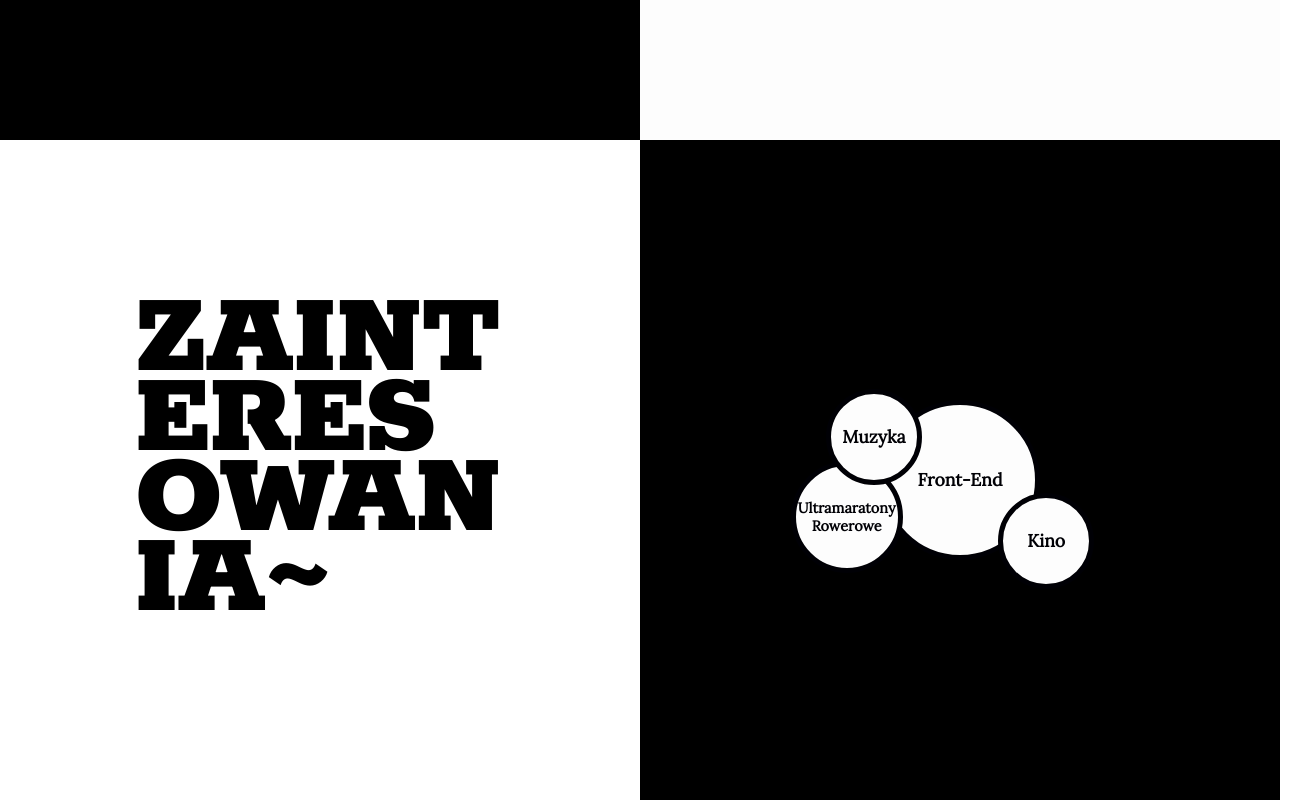
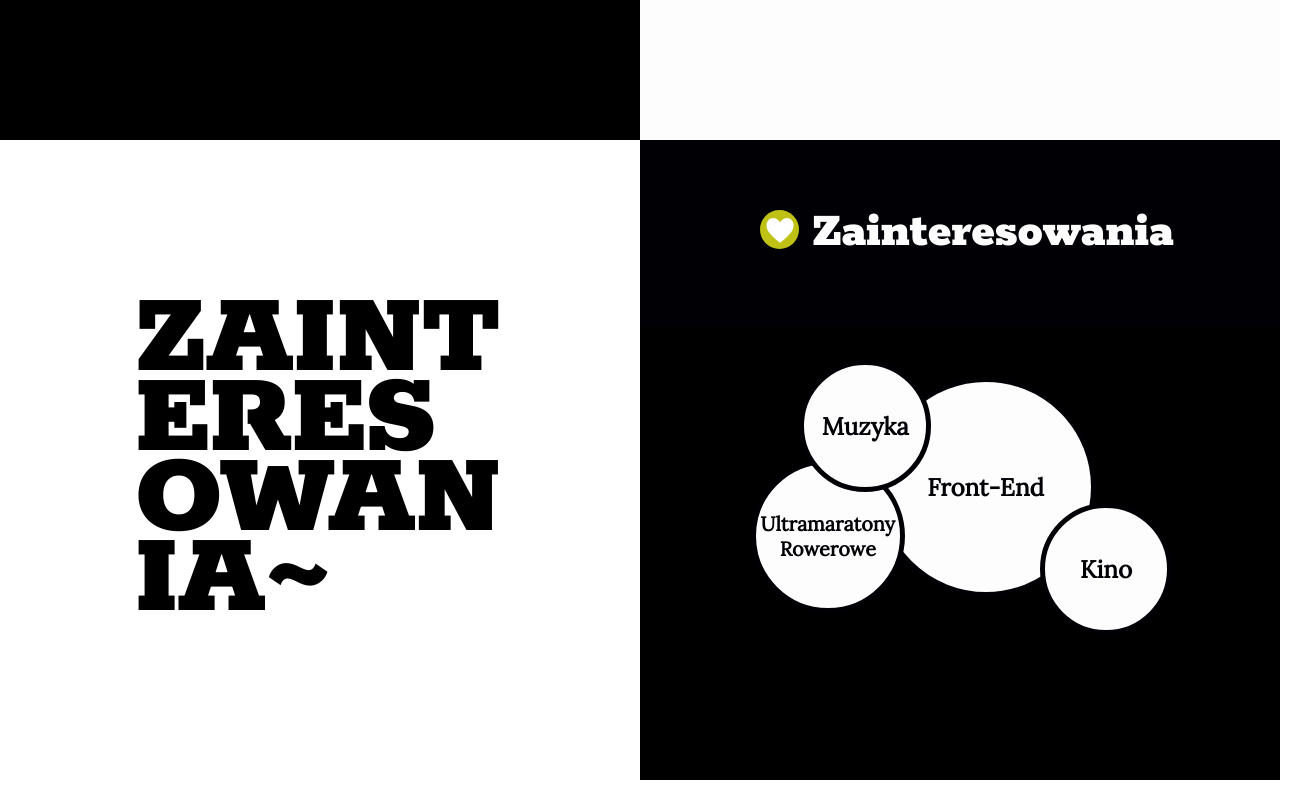
Before and after one commit to pawellicznerski/cv_pawel, a React (Create React App) app: page / in a window 1280 px wide. Shown: the part 3137-3937 px from the top of the page, 1306 px wide, since content can reach past the window. Built offline with nearby package versions, Linux system fonts and the light colour scheme.

Commit message:
finished interests section

```diff
--- a/src/App.css
+++ b/src/App.css
@@ -850,15 +850,20 @@
           height: 320px; } }
   @media (min-width: 600px) {
     .interests__content {
-      background-color: black; } }
+      background-color: black;
+      height: 50vw; } }
   .interests__section-name {
     padding-left: 10px;
-    background-color: rgba(10, 10, 10, 0);
-    display: flex; }
+    background-color: #fdfdfd;
+    display: flex;
+    justify-content: center; }
+    @media (min-width: 600px) {
+      .interests__section-name {
+        background-color: #000005; } }
     .interests__section-name__icon {
       background-position: center;
       background-repeat: no-repeat;
-      background-size: cover;
+      background-size: 28px 28px;
       margin-top: 9px;
       height: 39px;
       width: 39px;
@@ -882,7 +887,8 @@
       @media (min-width: 600px) {
         .interests__section-name__text {
           font-size: 28px;
-          margin: 4vw 0 4vw 4px; } }
+          margin: 4vw 0 4vw 4px;
+          color: #fdfdfd; } }
       @media (min-width: 760px) {
         .interests__section-name__text {
           font-size: 35px; } }
@@ -892,16 +898,21 @@
           margin: 6vw 0 5vw 9px; } }
 
 .interests__content {
-  width: 100%;
-  margin-bottom: 10px; }
+  width: 100%; }
   .interests__content .interests__cirles {
     width: 100%;
-    height: 50vw;
     display: flex;
     justify-content: center;
     align-items: center;
     text-align: center;
-    font-weight: bold; }
+    font-weight: bold;
+    margin-top: 6vw; }
+    @media (min-width: 600px) {
+      .interests__content .interests__cirles {
+        margin: 4vw 0 0 2vw; } }
+    @media (min-width: 760px) {
+      .interests__content .interests__cirles {
+        margin-bottom: 6vw; } }
     .interests__content .interests__cirles_item {
       text-transform: capitalize;
       color: #000005;
@@ -937,6 +948,87 @@
         width: 96px;
         height: 96px;
         position: absolute; }
+    @media (min-width: 600px) {
+      .interests__content .interests__cirles_item_dark-main {
+        font-size: 15.4px;
+        width: 140px;
+        height: 140px;
+        position: relative; }
+        .interests__content .interests__cirles_item_dark-main_lightest {
+          font-size: 12.6px;
+          left: -82.6px;
+          top: 49px;
+          width: 98px;
+          height: 98px;
+          position: absolute; }
+        .interests__content .interests__cirles_item_dark-main_light {
+          font-size: 15.4px;
+          left: -51.8px;
+          top: -14px;
+          width: 84px;
+          height: 84px;
+          position: absolute; }
+        .interests__content .interests__cirles_item_dark-main_darkest {
+          font-size: 15.4px;
+          right: -51.8px;
+          top: 77px;
+          width: 84px;
+          height: 84px;
+          position: absolute; } }
+    @media (min-width: 760px) {
+      .interests__content .interests__cirles_item_dark-main {
+        font-size: 19.8px;
+        width: 180px;
+        height: 180px;
+        position: relative; }
+        .interests__content .interests__cirles_item_dark-main_lightest {
+          font-size: 16.2px;
+          left: -106.2px;
+          top: 63px;
+          width: 126px;
+          height: 126px;
+          position: absolute; }
+        .interests__content .interests__cirles_item_dark-main_light {
+          font-size: 19.8px;
+          left: -66.6px;
+          top: -18px;
+          width: 108px;
+          height: 108px;
+          position: absolute; }
+        .interests__content .interests__cirles_item_dark-main_darkest {
+          font-size: 19.8px;
+          right: -66.6px;
+          top: 99px;
+          width: 108px;
+          height: 108px;
+          position: absolute; } }
+    @media (min-width: 1000px) {
+      .interests__content .interests__cirles_item_dark-main {
+        font-size: 24.2px;
+        width: 220px;
+        height: 220px;
+        position: relative; }
+        .interests__content .interests__cirles_item_dark-main_lightest {
+          font-size: 19.8px;
+          left: -129.8px;
+          top: 77px;
+          width: 154px;
+          height: 154px;
+          position: absolute; }
+        .interests__content .interests__cirles_item_dark-main_light {
+          font-size: 24.2px;
+          left: -81.4px;
+          top: -22px;
+          width: 132px;
+          height: 132px;
+          position: absolute; }
+        .interests__content .interests__cirles_item_dark-main_darkest {
+          font-size: 24.2px;
+          right: -81.4px;
+          top: 121px;
+          width: 132px;
+          height: 132px;
+          position: absolute; } }
 
 .page {
   font-family: 'Lora', serif; }
--- a/src/components/cv-page/footer/footer.js
+++ b/src/components/cv-page/footer/footer.js
@@ -5,6 +5,9 @@ class Footer extends Component {
   render() {
     return (
       <div className="footer">
+        <p>Wyrażam zgodę na przetwarzanie moich danych osobowych zawartych w moim zgłoszeniu przez dla potrzeb niezbędnych
+przy realizacji procesów rekrutacji prowadzonych przez PGS Software S.A. z siedzibą we Wrocławiu przy ul.Klecioskiej 123
+(zgodnie z Ustawą z dnia 29.08.97 o Ochronie Danych Osobowych; tekst jednolity: DZ.U. z 2002 nr 133 poz.883 ze zm.)</p>
       </div>
     );
   }
--- a/src/components/cv-page/main/interests/_interests.scss
+++ b/src/components/cv-page/main/interests/_interests.scss
@@ -2,6 +2,45 @@
 @import "./../__section-text-mixin/section-text-mixin.scss";
 @import "./../../_cv-page__base/cv-page__base__variables.scss";
 
+//mixin for the circles
+@mixin circles($biggestCircleSize){
+  &_item_dark-main{
+    font-size: $biggestCircleSize*0.11;
+    width: $biggestCircleSize;
+    height: $biggestCircleSize;
+    // background-color: $color__primary_olive;
+    position: relative;
+    &_lightest{
+      font-size: $biggestCircleSize*0.09;
+      left: -$biggestCircleSize*0.59;
+      top:$biggestCircleSize*0.35;
+      width: $biggestCircleSize*0.7;
+      height: $biggestCircleSize*0.7;
+      // background-color: $color__primary_navy-blue;
+      position: absolute;
+    }
+    &_light{
+      font-size: $biggestCircleSize*0.11;
+      left: -$biggestCircleSize*0.37;
+      top:-$biggestCircleSize*0.1;
+      width: $biggestCircleSize*0.6;
+      height: $biggestCircleSize*0.6;
+      // background-color: $color__primary_black;
+      position: absolute;
+    }
+    &_darkest{
+      font-size: $biggestCircleSize*0.11;
+      right: -$biggestCircleSize*0.37;
+      top:$biggestCircleSize*0.55;
+      width: $biggestCircleSize*0.6;
+      height: $biggestCircleSize*0.6;
+      // background-color: $color__primary_grey;
+      position: absolute;
+    }
+  }//dark
+}
+
+// main container
 .interests{
   width: 100vw;
   display: flex;
@@ -20,19 +59,22 @@
   &__content{
     @include mobile{
       background-color: black;
+      height: 50vw;
     };
   }
   &__section-name{
     padding-left: 10px;
-    background-color: rgba(10,10,10,0);
+    background-color: $color__primary_white;
     display: flex;
+    justify-content: center;
     // border: 1px solid blue;
-    @include tablet{
+    @include mobile{
+      background-color: $color__primary_black;
     };
     &__icon{
       background-position: center;
       background-repeat: no-repeat;
-      background-size: cover;
+      background-size: 28px 28px;
       margin-top:9px;
       height: 39px;
       width: 39px;
@@ -54,10 +96,10 @@
       font-size: 32px;
       line-height: 32px;
       margin-top: 13px;
-
      @include mobile{
        font-size: 28px;
        margin: 4vw 0 4vw 4px;
+       color: $color__primary_white;
      };
      @include tablet{
        font-size: 35px;
@@ -73,21 +115,23 @@
 
   .interests__content{
     width: 100%;
-    margin-bottom: 10px;
     // border: 1px solid red;
     .interests__cirles{
       width: 100%;
-      height: 50vw;
+      // height: 100%;
       // border: 1px solid blue;
       display: flex;
       justify-content: center;
       align-items: center;
       text-align: center;
       font-weight: bold;
-
-      // @include laptop{
-      //   margin-bottom: 0px;
-      // };
+      margin-top: 6vw;
+      @include mobile{
+        margin: 4vw 0 0 2vw;
+      };
+      @include tablet{
+        margin-bottom: 6vw;
+      };
       &_item{
         text-transform: capitalize;
         color: $color__primary_black;
@@ -99,42 +143,16 @@
         border: 5px solid $color__primary_black;
 
       }
-      &_item_dark-main{
-        //----------------------------this is a variable used to scale the interests chart
-        $biggestCircleSize: 160px;
-        //--------------------------------------------------------------------------------
-        font-size: $biggestCircleSize*0.11;
-        width: $biggestCircleSize;
-        height: $biggestCircleSize;
-        // background-color: $color__primary_olive;
-        position: relative;
-        &_lightest{
-          font-size: $biggestCircleSize*0.09;
-          left: -$biggestCircleSize*0.59;
-          top:$biggestCircleSize*0.35;
-          width: $biggestCircleSize*0.7;
-          height: $biggestCircleSize*0.7;
-          // background-color: $color__primary_navy-blue;
-          position: absolute;
-        }
-        &_light{
-          font-size: $biggestCircleSize*0.11;
-          left: -$biggestCircleSize*0.37;
-          top:-$biggestCircleSize*0.1;
-          width: $biggestCircleSize*0.6;
-          height: $biggestCircleSize*0.6;
-          // background-color: $color__primary_black;
-          position: absolute;
-        }
-        &_darkest{
-          font-size: $biggestCircleSize*0.11;
-          right: -$biggestCircleSize*0.37;
-          top:$biggestCircleSize*0.55;
-          width: $biggestCircleSize*0.6;
-          height: $biggestCircleSize*0.6;
-          // background-color: $color__primary_grey;
-          position: absolute;
-        }
-      }
+      //here we pass the size of the intersts circles to the mixin above
+      @include circles(160px);
+      @include mobile{
+        @include circles(140px);
+      };
+      @include tablet{
+        @include circles(180px);
+      };
+      @include laptop{
+        @include circles(220px);
+      };
     }
   }
--- a/src/components/cv-page/main/interests/interests.js
+++ b/src/components/cv-page/main/interests/interests.js
@@ -14,8 +14,8 @@ export class Interests extends Component {
           <div className="interests__content">
 
             <div className=" interests__section-name">
-              <div className=" interests__section-name__icon_interests"></div>
-              <p className=" interests__section-name__text_interests">Zainteresowania</p>
+              <div className=" interests__section-name__icon"></div>
+              <p className=" interests__section-name__text">Zainteresowania</p>
             </div>
 
             <div className="interests__cirles">
--- a/src/components/cv-page/main/interestss/_interests.scss
+++ /dev/null
@@ -1,81 +0,0 @@
-//importing modifier of styles for the section header
-@import '_interests_modifiers/_interests__section-name/interests__section-name.scss';
-//importing colors from main variables
-@import "./../../_cv-page__base/cv-page__base__variables.scss";
-//media query
-@import "./../../_cv-page__base/media-query-mixins.scss";
-
-
-.interests{
-  background-color: rgba(140,140,140,1);
-  width:100vw;
-  display: flex;
-  @include laptop{
-    width:50%;
-  };
-  .interests__content{
-    width: 100%;
-    margin-bottom: 10px;
-    // border: 1px solid red;
-    @include laptop{
-      width: 450px;
-      margin: 0;
-    };
-    .interests__cirles{
-      width: 100%;
-      height: 240px;
-      // border: 1px solid blue;
-      display: flex;
-      justify-content: center;
-      align-items: center;
-      // @include laptop{
-      //   margin-bottom: 0px;
-      // };
-      &_item{
-        text-transform: capitalize;
-        color: $color__details_grey_light;
-        border-radius: 50%;
-        display: flex;
-        justify-content: center;
-        align-items: center;
-      }
-      &_item_dark-main{
-        //----------------------------this is a variable used to scale the interests chart
-        $biggestCircleSize: 160px;
-        //--------------------------------------------------------------------------------
-        font-size: $biggestCircleSize*0.157;
-        width: $biggestCircleSize;
-        height: $biggestCircleSize;
-        background-color: $color__details_green_lighness-2;
-        position: relative;
-        &_lightest{
-          font-size: $biggestCircleSize*0.11;
-          left: -$biggestCircleSize*0.59;
-          top:$biggestCircleSize*0.35;
-          width: $biggestCircleSize*0.7;
-          height: $biggestCircleSize*0.7;
-          background-color: $color__details_green_lighness-5;
-          position: absolute;
-        }
-        &_light{
-          font-size: $biggestCircleSize*0.11;
-          left: -$biggestCircleSize*0.37;
-          top:-$biggestCircleSize*0.1;
-          width: $biggestCircleSize*0.6;
-          height: $biggestCircleSize*0.6;
-          background-color: $color__details_green_lighness-4;
-          position: absolute;
-        }
-        &_darkest{
-          font-size: $biggestCircleSize*0.11;
-          right: -$biggestCircleSize*0.37;
-          top:$biggestCircleSize*0.55;
-          width: $biggestCircleSize*0.6;
-          height: $biggestCircleSize*0.6;
-          background-color: $color__details_green_lighness-1;
-          position: absolute;
-        }
-      }
-    }
-  }
-}
--- a/src/components/cv-page/main/interestss/_interests_modifiers/_interests__section-name/_interests__section-name.scss
+++ /dev/null
@@ -1,29 +0,0 @@
-//media query
-@import "./../../../../_cv-page__base/media-query-mixins.scss";
-
-.interests__section-name{
-  margin: 0 0 30px 10px;
-  background-color: rgba(10,10,10,0);
-  @include tablet{
-    margin: 0 0 60px 140px;
-  };
-    &__icon_interests{
-      margin: 8px 0 0 0;
-      height: 22px;
-      width: 22px;
-      @include tablet{
-        margin: 4px 0 0 6px;
-        height: 33px;
-        width: 33px;
-      };
-      background-image: url("./components/cv-page/main/interests/_interests_modifiers/_interests__section-name/interests__section-name__icon_interests.svg");
-    }
-    &__text_interests{
-     font-size: 26px;
-     @include tablet{
-       font-size: 29px;
-       font-weight: bold;
-     };
-    }
-
-}
```
Also changed, not shown: src/components/cv-page/_cv-page__base/_media-query-mixins.scss (+0 -18 lines), src/components/cv-page/main/interestss/interests.js (deleted, +0 -31 lines), src/components/cv-page/main/interests/interests__section-name__icon_interests.svg.
